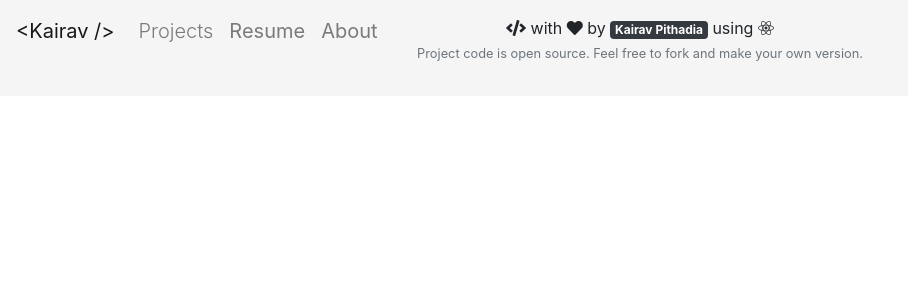
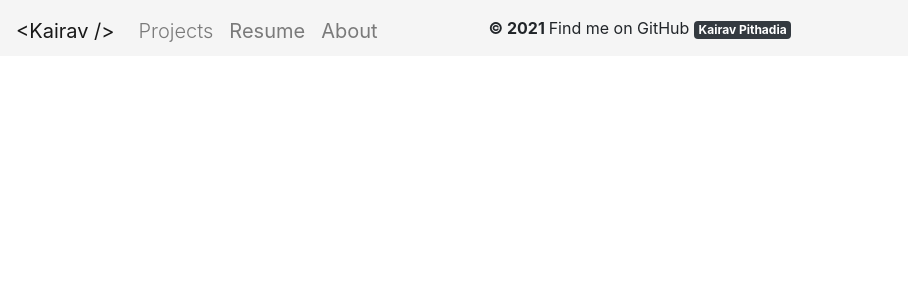
Before and after one commit to kairavkkp/kairavkkp.github.io, a React (Create React App) app: page /blog/1 in a window 1280 px wide. Shown: the top 300 px of the page, without its empty margins (0-908 px from the left). Built offline with nearby package versions, Linux system fonts and the light colour scheme.

Commit message:
Edited Footer

```diff
--- a/src/components/Footer.jsx
+++ b/src/components/Footer.jsx
@@ -5,8 +5,8 @@ const Footer = () => {
 
   return (
     <footer style={bgStyle} className="mt-auto py-3 text-center">
-      {/* <strong> &copy; 2019 </strong>*/}
-      <i className="fas fa-code"></i> with <i className="fas fa-heart"></i> by{" "}
+      <strong> &copy; 2021 </strong>
+      Find me on GitHub {" "}
       <a
         className="badge badge-dark"
         rel="noopener"
@@ -15,14 +15,14 @@ const Footer = () => {
       >
         Kairav Pithadia
       </a>{" "}
-      using <i className="fab fa-react"></i>
+      {/* using <i className="fab fa-react"></i>
       <p>
         <small className="text-muted">
           {" "}
           Project code is open source. Feel free to fork and make your own
           version.
         </small>
-      </p>
+      </p> */}
     </footer>
   );
 };
```
